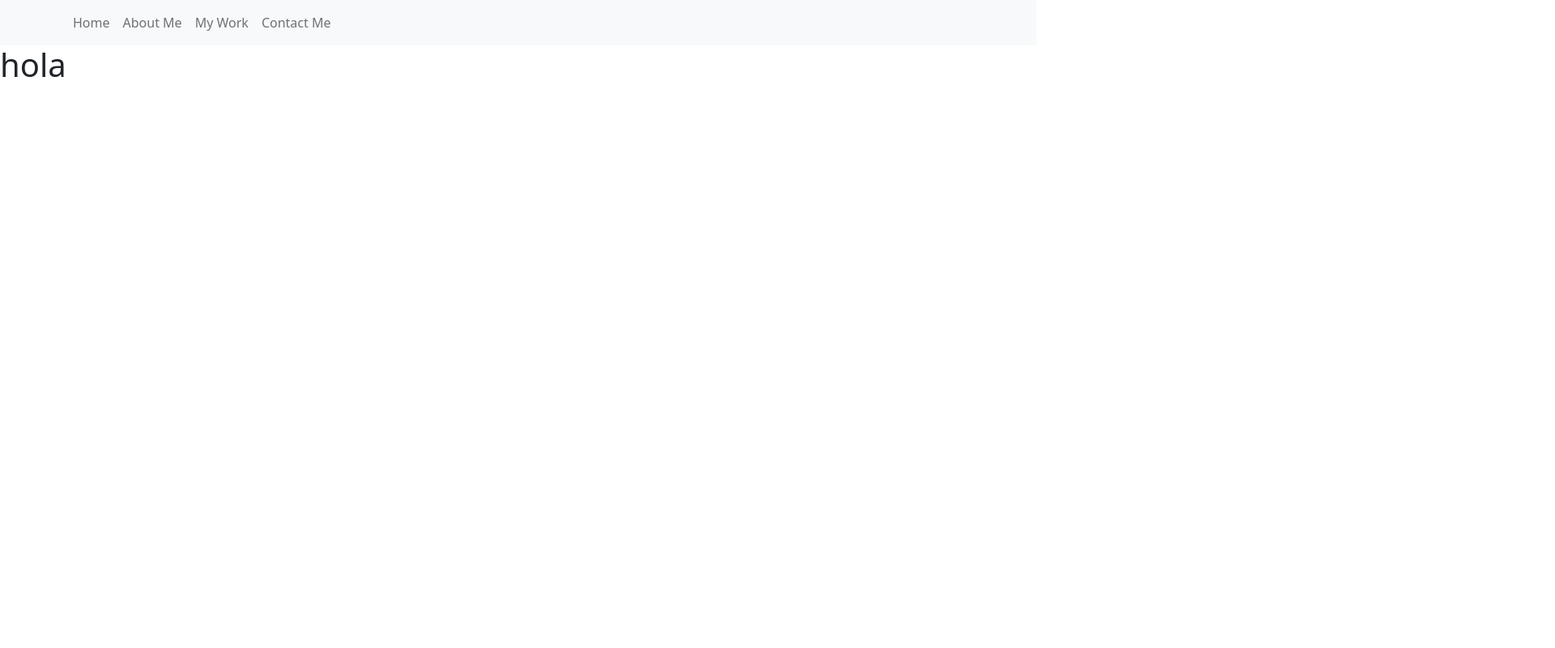
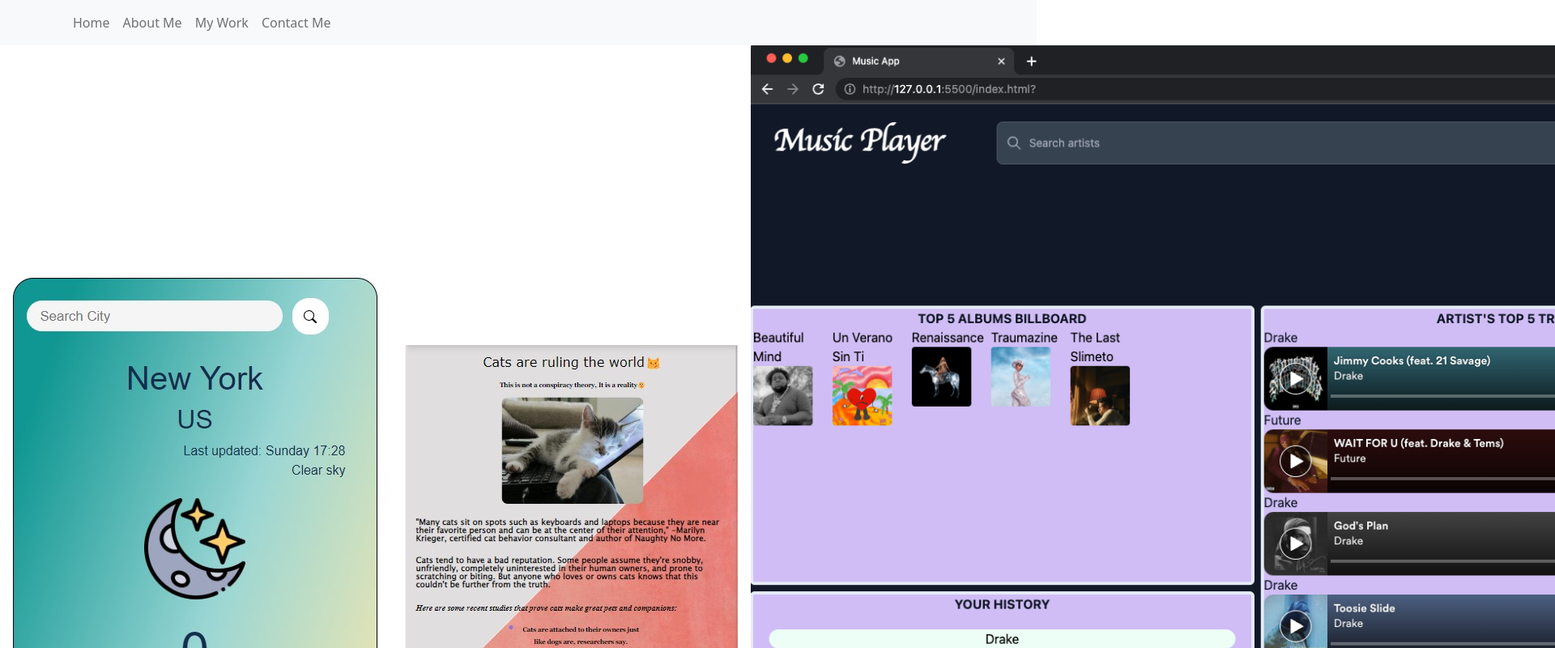
Before and after one commit to jenireeac/jeni-portfolio, a React (Create React App) app: page /Work in a window 1280 px wide. Shown: the top 800 px of the page at 81% size, 1920 px wide, since content can reach past the window. Built offline with nearby package versions, Linux system fonts and the light colour scheme.

Commit message:
added images

```diff
--- a/src/components/Contact.js
+++ /dev/null
@@ -1,11 +0,0 @@
-import React from "react";
-
-const Contact = () => {
-    return (
-        <div>
-            <h1 >Somenthing</h1>
-        </div>
-    )
-}
-
-export default Contact
--- a/src/components/About.js
+++ b/src/pages/About.js
@@ -3,7 +3,7 @@
 const About = () => {
     return(
         <div>
-        <h1 >Hi</h1>
+        <h1 >About Me</h1>
         </div>
     );
 }
--- a/src/components/Work.js
+++ b/src/pages/Contact.js
@@ -1,11 +1,11 @@
 import React from "react";
 
-const Work = () => {
+const Contact = () => {
     return (
         <div>
-            <h1 >hola</h1>
+            <h1 >Contact Me</h1>
         </div>
     )
 }
 
-export default  Work
+export default Contact
--- /dev/null
+++ b/src/pages/Work.js
@@ -0,0 +1,21 @@
+import React from "react";
+import Stack from 'react-bootstrap/Stack';
+import Weather from "../assets/projects/weather.jpg"
+import Catwebsite from "../assets/projects/catwebsite.jpg"
+import Musicapp from "../assets/projects/musicapp.png"
+import Skynetwatch from "../assets/projects/SkynetWatch.jpg"
+
+const Work = () => {
+    return (
+
+        <Stack direction="horizontal" gap={3}>
+            <img className="img-fluid" src={Weather} alt="Weather App" />
+            <img className="img-fluid" src={Catwebsite} alt="Cat Website" />
+            <img className="img-fluid" src={Musicapp} alt="Music App" />
+            <img className="img-fluid" src={Skynetwatch} alt="Skynet Watch" />
+      </Stack>
+
+    )
+}
+
+export default  Work
```
Also changed, not shown: src/App.js (+4 -4 lines), src/assets/projects/catwebsite.jpg (renamed from src/assets/projects/cat-website.jpg), src/assets/projects/weather.jpg (renamed from src/assets/projects/weather-app.jpg), src/pages/Home.js (renamed from src/components/Home.js).
